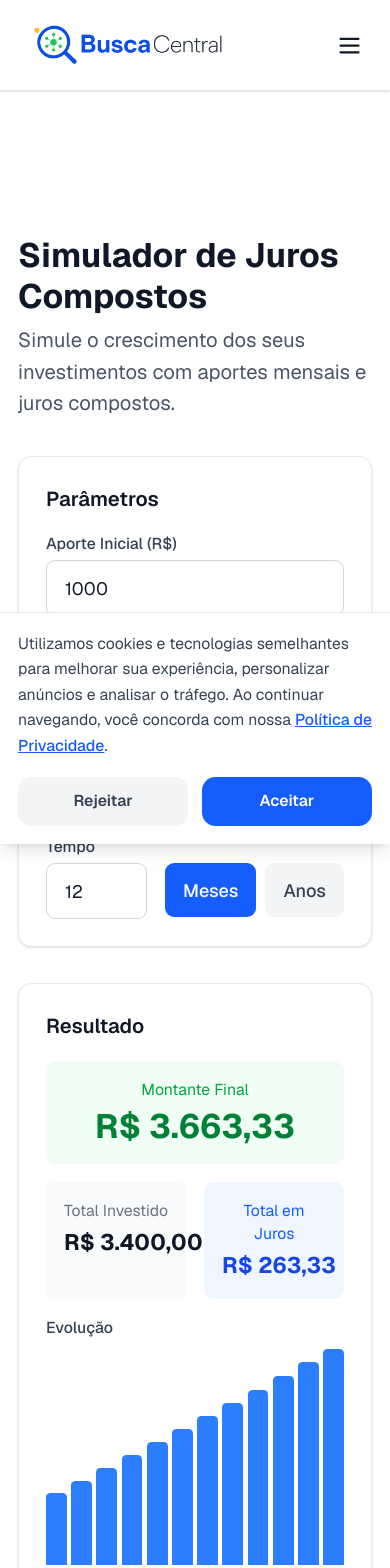
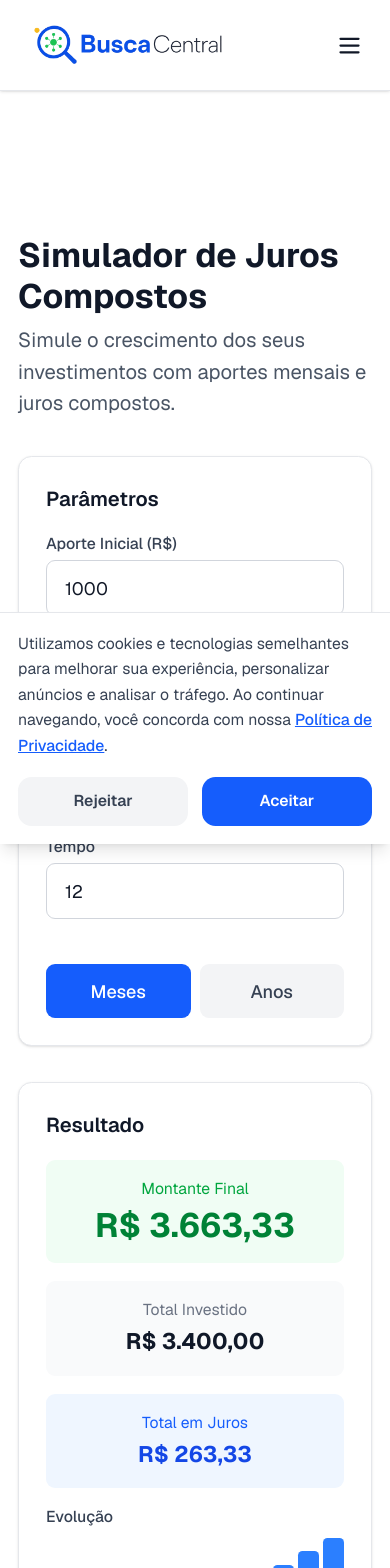
Before and after one commit to buscacentral/buscacentral, a Next.js app: page /financeiro/juros-compostos in a window 390 px wide. Shown: the top 1568 px of the page. Built offline with nearby package versions, Linux system fonts and the light colour scheme; no server answers.

Commit message:
Fix Juros Compostos mobile layout

```diff
--- a/src/app/financeiro/juros-compostos/JurosCompostosClient.tsx
+++ b/src/app/financeiro/juros-compostos/JurosCompostosClient.tsx
@@ -81,7 +81,7 @@
                 className="w-full px-4 py-3 border border-gray-300 rounded-lg focus:outline-none focus:ring-2 focus:ring-blue-500"
               />
             </div>
-            <div className="flex gap-4">
+            <div className="flex flex-col sm:flex-row gap-4">
               <div className="flex-1">
                 <label className="block text-sm font-medium text-gray-700 mb-1">Tempo</label>
                 <input
@@ -97,7 +97,7 @@
                 <div className="flex gap-2">
                   <button
                     onClick={() => setTipoTempo('meses')}
-                    className={`px-4 py-3 rounded-lg font-medium transition-colors ${
+                    className={`flex-1 sm:flex-none px-4 py-3 rounded-lg font-medium transition-colors ${
                       tipoTempo === 'meses' ? 'bg-blue-600 text-white' : 'bg-gray-100 text-gray-700'
                     }`}
                   >
@@ -105,7 +105,7 @@
                   </button>
                   <button
                     onClick={() => setTipoTempo('anos')}
-                    className={`px-4 py-3 rounded-lg font-medium transition-colors ${
+                    className={`flex-1 sm:flex-none px-4 py-3 rounded-lg font-medium transition-colors ${
                       tipoTempo === 'anos' ? 'bg-blue-600 text-white' : 'bg-gray-100 text-gray-700'
                     }`}
                   >
@@ -125,7 +125,7 @@
                 <p className="text-sm text-green-600 mb-1">Montante Final</p>
                 <p className="text-3xl font-bold text-green-700">{formatCurrency(resultado.montanteFinal)}</p>
               </div>
-              <div className="grid grid-cols-2 gap-4">
+              <div className="grid grid-cols-1 sm:grid-cols-2 gap-4">
                 <div className="bg-gray-50 rounded-lg p-4 text-center">
                   <p className="text-sm text-gray-500 mb-1">Total Investido</p>
                   <p className="text-xl font-bold text-gray-900">{formatCurrency(resultado.totalInvestido)}</p>
```
